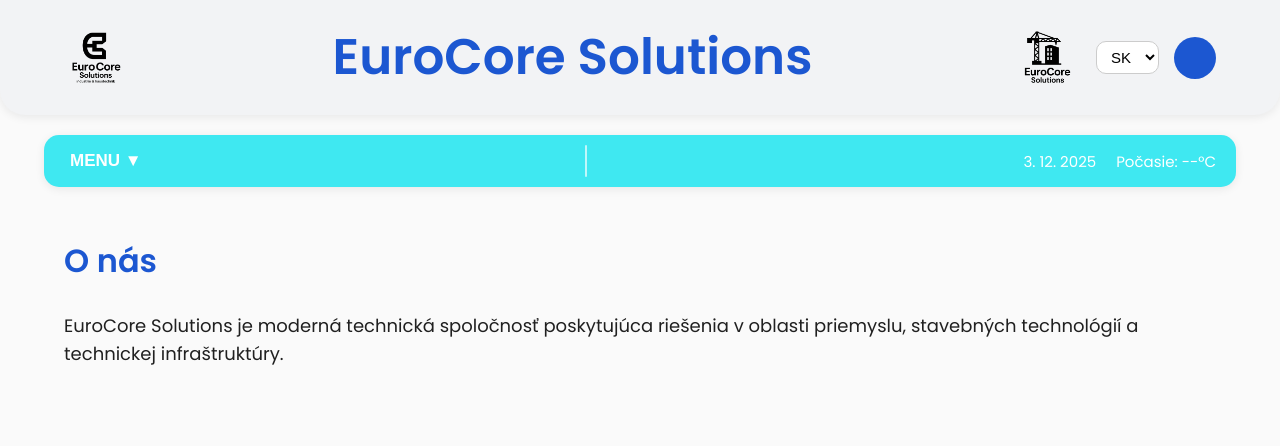
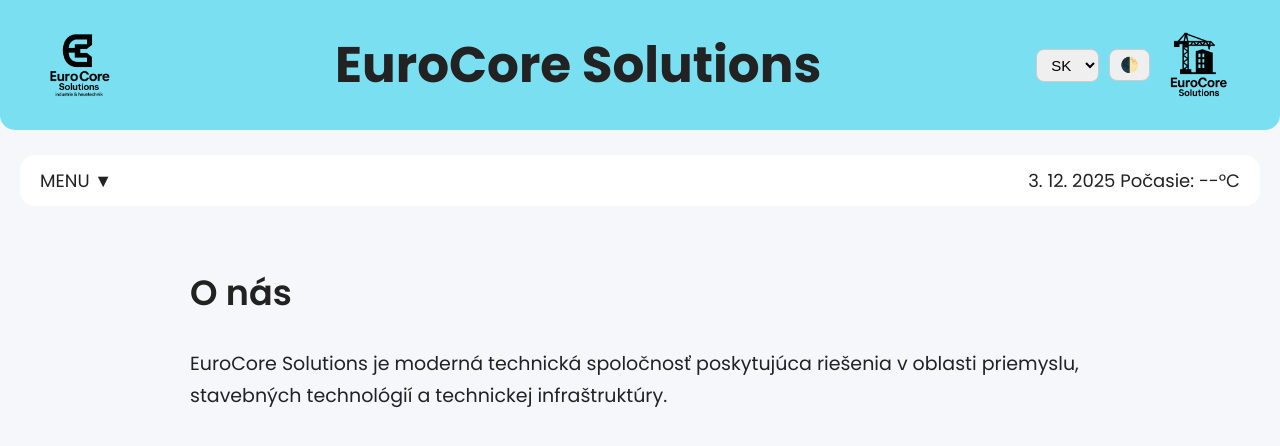
Before and after one commit to durciik/eurocore-website, a plain HTML site: page index.html in a window 1280 px wide. Drawn offline with Linux system fonts and the light colour scheme.

Commit message:
reset index

```diff
--- a/index.html
+++ b/index.html
@@ -1,236 +1,163 @@
 <!DOCTYPE html>
 <html lang="sk">
 <head>
-    <meta charset="UTF-8" />
-    <meta name="viewport" content="width=device-width, initial-scale=1.0" />
+    <meta charset="UTF-8">
+    <meta name="viewport" content="width=device-width, initial-scale=1.0">
     <title>EuroCore Solutions</title>
 
-    <!-- FONTS -->
-    <link href="https://fonts.googleapis.com/css2?family=Poppins:wght@300;400;600&display=swap" rel="stylesheet" />
+    <!-- Poppins font -->
+    <link href="https://fonts.googleapis.com/css2?family=Poppins:wght@300;400;600;700&display=swap" rel="stylesheet">
 
     <style>
-        /* -------- ROOT COLORS -------- */
         :root {
-            --light-bg: #F2F3F5;
-            --dark-bg: #1E1F22;
+            --sky-blue-light: #7BDFF2;
+            --sky-blue-dark: #009FFD;
+            --bg: #F5F7FA;
+            --text: #222;
+            --card: white;
+        }
 
-            --primary-light: #3FE8F1;
-            --primary-dark: #1C57D1;
-
-            --text-light: #202020;
-            --text-dark: #EDEDED;
+        :root.dark {
+            --bg: #0F0F0F;
+            --text: #F0F0F0;
+            --card: #1A1A1A;
         }
 
         body {
             margin: 0;
-            font-family: "Poppins", sans-serif;
-            background: #fafafa;
-            color: var(--text-light);
-            transition: 0.25s;
+            padding: 0;
+            font-family: 'Poppins', sans-serif;
+            background: var(--bg);
+            color: var(--text);
         }
 
-        body.dark {
-            background: #121212;
-            color: var(--text-dark);
+        /* HLAVIČKA */
+        header {
+            background: var(--sky-blue-light);
+            padding: 25px 40px;
+            display: flex;
+            justify-content: space-between;
+            align-items: center;
+            border-radius: 0 0 15px 15px;
         }
 
-        /* -------- HEADER -------- */
-        .main-header {
-            background: var(--light-bg);
-            padding: 20px 0;
-            border-radius: 0 0 25px 25px;
-            margin-bottom: 20px;
-            box-shadow: 0 2px 10px rgba(0,0,0,0.08);
-        }
-
-        body.dark .main-header {
-            background: var(--dark-bg);
-        }
-
-        .header-inner {
-            width: 90%;
-            margin: auto;
-            display: flex;
-            align-items: center;
-            justify-content: space-between;
-        }
-
-        .logo-left,
-        .logo-right {
-            height: 65px;
-            user-select: none;
-        }
-
-        /* Title */
-        .site-title {
+        header h1 {
             font-size: 50px;
-            font-weight: 600;
-            color: var(--primary-dark);
-            flex: 1;
-            text-align: center;
+            font-weight: 700;
             margin: 0;
         }
 
-        body.dark .site-title {
-            color: var(--primary-light);
+        .logo {
+            height: 80px;
         }
 
-        /* Right header elements */
-        .header-right {
+        .right-tools {
             display: flex;
             align-items: center;
-            gap: 15px;
+            gap: 10px;
         }
 
-        .lang-switch {
+        select, .theme-toggle {
             padding: 6px 10px;
-            border-radius: 10px;
+            border-radius: 8px;
             border: 1px solid #ccc;
             font-size: 15px;
-            background: white;
-        }
-
-        body.dark .lang-switch {
-            background: #2a2a2a;
-            border: 1px solid #444;
-            color: #fff;
         }
 
         .theme-toggle {
-            width: 42px;
-            height: 42px;
-            border-radius: 50%;
-            border: none;
-            background: var(--primary-dark);
             cursor: pointer;
-            transition: 0.25s;
         }
 
-        body.dark .theme-toggle {
-            background: var(--primary-light);
+        /* MENU PANEL */
+        .panel {
+            margin: 25px 20px;
+            padding: 12px 20px;
+            background: var(--card);
+            border-radius: 15px;
+            display: flex;
+            justify-content: space-between;
+            font-size: 18px;
         }
 
-        /* -------- MAIN NAV BAR -------- */
-        .main-bar {
-            width: 90%;
-            margin: auto;
-            background: var(--primary-light);
-            border-radius: 15px;
-            padding: 10px 20px;
-            display: flex;
-            align-items: center;
-            justify-content: space-between;
-            color: #fff;
-            font-weight: 500;
-            box-shadow: 0 2px 10px rgba(0,0,0,0.08);
+        /* O NÁS SEKCIA */
+        section {
+            max-width: 900px;
+            margin: 60px auto;
+            padding: 0 20px;
         }
 
-        body.dark .main-bar {
-            background: var(--primary-dark);
-        }
-
-        .menu-btn {
-            background: transparent;
-            border: none;
-            color: #fff;
-            font-size: 17px;
-            cursor: pointer;
+        section h2 {
+            font-size: 35px;
             font-weight: 600;
         }
 
-        .bar-divider {
-            width: 2px;
-            height: 32px;
-            background: #ffffffaa;
-            border-radius: 5px;
-            margin: 0 20px;
+        section p {
+            font-size: 19px;
+            line-height: 1.7;
+            margin-top: 10px;
         }
-
-        .bar-right {
-            display: flex;
-            gap: 20px;
-            font-size: 15px;
-        }
-
-        /* -------- CONTENT -------- */
-        .content {
-            width: 90%;
-            margin: 50px auto;
-        }
-
-        h2 {
-            font-size: 32px;
-            color: var(--primary-dark);
-        }
-
-        body.dark h2 {
-            color: var(--primary-light);
-        }
-
-        p {
-            font-size: 18px;
-            line-height: 1.6;
-        }
-
     </style>
 </head>
-
 <body>
 
-    <!-- ======================== HEADER ========================= -->
-    <header class="main-header">
-        <div class="header-inner">
-            <img src="logo-e.png" class="logo-left" alt="Logo E">
+    <!-- HLAVIČKA -->
+    <header>
+        <img id="logoLeft" class="logo" src="logo-e.png" alt="Logo E">
 
-            <h1 class="site-title">EuroCore Solutions</h1>
+        <h1>EuroCore Solutions</h1>
 
-            <div class="header-right">
-                <img src="logo-crane.png" class="logo-right" alt="Logo Crane">
-
-                <select class="lang-switch">
+        <div class="right-tools">
+            <select id="lang">
                 <option>SK</option>
                 <option>CZ</option>
                 <option>DE</option>
                 <option>EN</option>
             </select>
 
-                <button class="theme-toggle" onclick="toggleTheme()"></button>
-            </div>
+            <button id="themeToggle" class="theme-toggle">🌓</button>
+
+            <img id="logoRight" class="logo" src="logo-crane.png" alt="Logo Crane">
         </div>
     </header>
 
-    <!-- ======================== NAVIGATION BAR ========================= -->
-    <nav class="main-bar">
-        <button class="menu-btn">MENU ▼</button>
+    <!-- PANEL S MENU, DÁTUMOM A POČASÍM -->
+    <div class="panel">
+        <div>MENU ▼</div>
 
-        <div class="bar-divider"></div>
+        <div>
+            <span id="dateBox"></span>
+            <span id="weatherBox">Počasie: --°C</span>
+        </div>
+    </div>
 
-        <div class="bar-right">
-            <span id="current-date"></span>
-            <span>Počasie: --°C</span>
-        </div>
-    </nav>
-
-    <!-- ======================== CONTENT ========================= -->
-    <section class="content">
+    <!-- O NÁS -->
+    <section>
         <h2>O nás</h2>
-
         <p>
             EuroCore Solutions je moderná technická spoločnosť poskytujúca riešenia v oblasti priemyslu,
             stavebných technológií a technickej infraštruktúry.
         </p>
     </section>
 
-    <!-- ======================== JS ========================= -->
 <script>
-        // Date
-        document.getElementById("current-date").textContent =
+/* === DÁTUM === */
+document.getElementById("dateBox").textContent =
     new Date().toLocaleDateString("sk-SK");
 
-        // Theme toggle
-        function toggleTheme() {
-            document.body.classList.toggle("dark");
-        }
+/* === TÉMA + LOGÁ === */
+const toggle = document.getElementById("themeToggle");
+const root = document.documentElement;
+
+toggle.addEventListener("click", () => {
+    root.classList.toggle("dark");
+
+    const dark = root.classList.contains("dark");
+
+    document.getElementById("logoLeft").src = dark ? "logo-e1.png" : "logo-e.png";
+    document.getElementById("logoRight").src = dark ? "logo-crane1.png" : "logo-crane.png";
+});
+
+/* === POČASIE – neskôr doplníme API === */
 </script>
 
 </body>
```
Also changed, not shown: logo-e1.png (added), 1 other file. Lines whose indentation alone changed are shown as unchanged.
